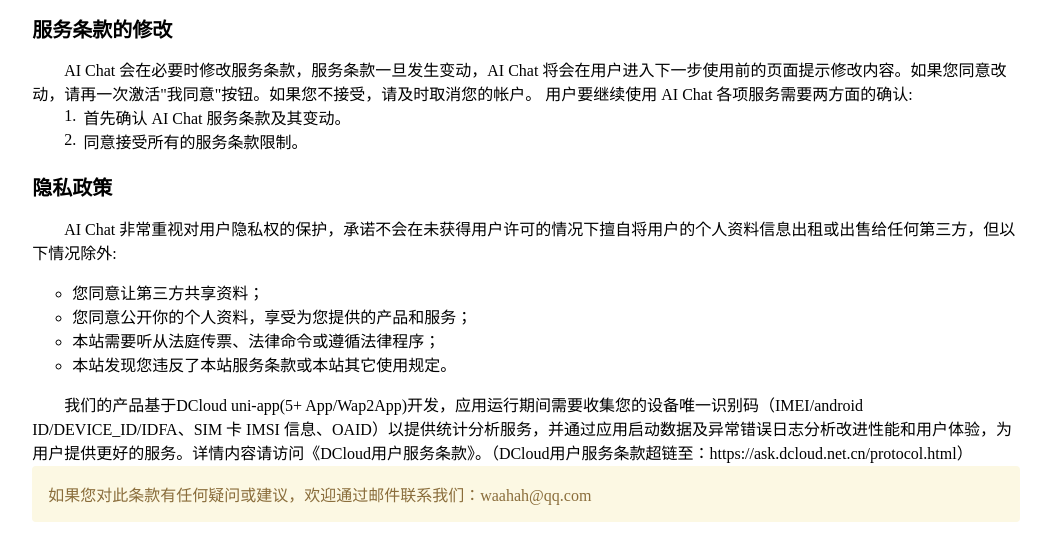
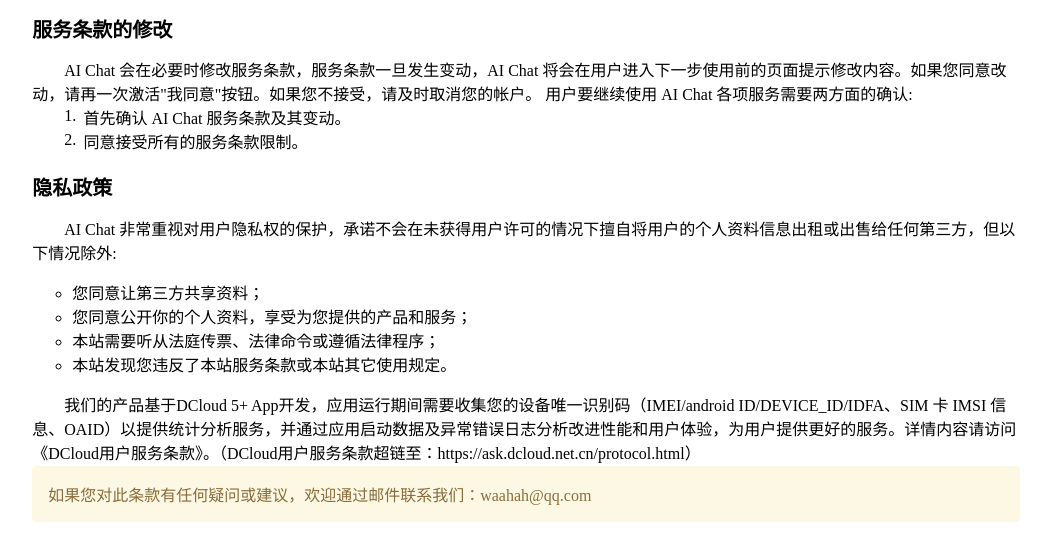
Before and after one commit to waahah/aiChat, a plain HTML site: page protocol.html in a window 1280 px wide. Shown: the part 1054-1614 px from the top of the page, without its empty margins (114-1165 px from the left). Drawn offline with Linux system fonts and the light colour scheme.

Commit message:
Site:update commit

```diff
--- a/protocol.html
+++ b/protocol.html
@@ -285,7 +285,7 @@
                         <li>本站发现您违反了本站服务条款或本站其它使用规定。</li>
                     </ul>
                     <p class="desc">
-                       我们的产品基于DCloud uni-app(5+ App/Wap2App)开发，应用运行期间需要收集您的设备唯一识别码（IMEI/android ID/DEVICE_ID/IDFA、SIM 卡 IMSI 信息、OAID）以提供统计分析服务，并通过应用启动数据及异常错误日志分析改进性能和用户体验，为用户提供更好的服务。详情内容请访问《DCloud用户服务条款》。（DCloud用户服务条款超链至：https://ask.dcloud.net.cn/protocol.html）
+                       我们的产品基于DCloud 5+ App开发，应用运行期间需要收集您的设备唯一识别码（IMEI/android ID/DEVICE_ID/IDFA、SIM 卡 IMSI 信息、OAID）以提供统计分析服务，并通过应用启动数据及异常错误日志分析改进性能和用户体验，为用户提供更好的服务。详情内容请访问《DCloud用户服务条款》。（DCloud用户服务条款超链至：https://ask.dcloud.net.cn/protocol.html）
                     </p>
                 </div>
                 <div class="msg">如果您对此条款有任何疑问或建议，欢迎通过邮件联系我们：waahah@qq.com</div>
```
Also changed, not shown: manifest.json, 1 other file.
